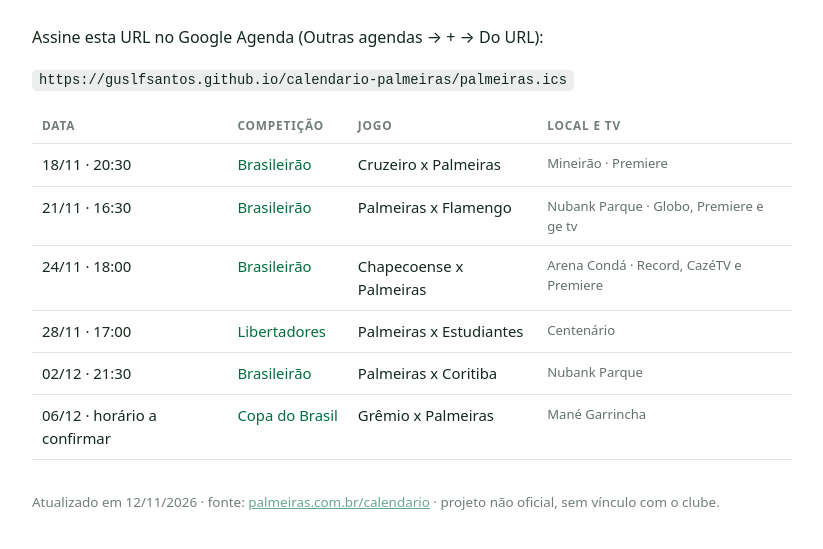
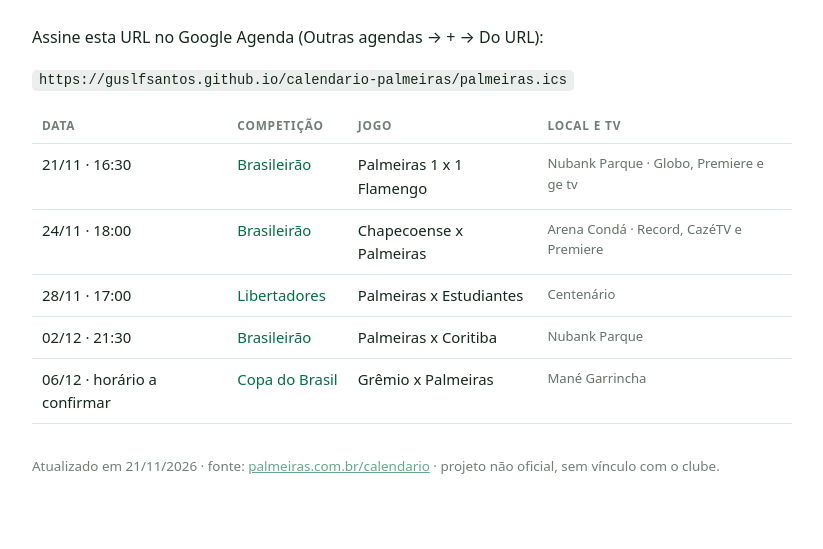
Before and after one commit to GusLFSantos/calendario-palmeiras, a plain HTML site: page docs/index.html in a window 1280 px wide. Shown: the part 109-658 px from the top of the page, without its empty margins (228-1051 px from the left). Drawn offline with Linux system fonts and the light colour scheme.

Commit message:
calendário: atualização automática

```diff
--- a/docs/index.html
+++ b/docs/index.html
@@ -36,8 +36,7 @@
   <table>
     <thead><tr><th>Data</th><th>Competição</th><th>Jogo</th><th>Local e TV</th></tr></thead>
     <tbody>
-      <tr><td>18/11 · 20:30</td><td>Brasileirão</td><td>Cruzeiro x Palmeiras</td><td>Mineirão · Premiere</td></tr>
-      <tr><td>21/11 · 16:30</td><td>Brasileirão</td><td>Palmeiras x Flamengo</td><td>Nubank Parque · Globo, Premiere e ge tv</td></tr>
+      <tr><td>21/11 · 16:30</td><td>Brasileirão</td><td>Palmeiras 1 x 1 Flamengo</td><td>Nubank Parque · Globo, Premiere e ge tv</td></tr>
       <tr><td>24/11 · 18:00</td><td>Brasileirão</td><td>Chapecoense x Palmeiras</td><td>Arena Condá · Record, CazéTV e Premiere</td></tr>
       <tr><td>28/11 · 17:00</td><td>Libertadores</td><td>Palmeiras x Estudiantes</td><td>Centenário</td></tr>
       <tr><td>02/12 · 21:30</td><td>Brasileirão</td><td>Palmeiras x Coritiba</td><td>Nubank Parque</td></tr>
@@ -46,7 +45,7 @@
   </table>
 
   <footer>
-    Atualizado em 12/11/2026 · fonte:
+    Atualizado em 21/11/2026 · fonte:
     <a href="https://www.palmeiras.com.br/calendario/">palmeiras.com.br/calendario</a> ·
     projeto não oficial, sem vínculo com o clube.
   </footer>
```
Also changed, not shown: 1 other file.
